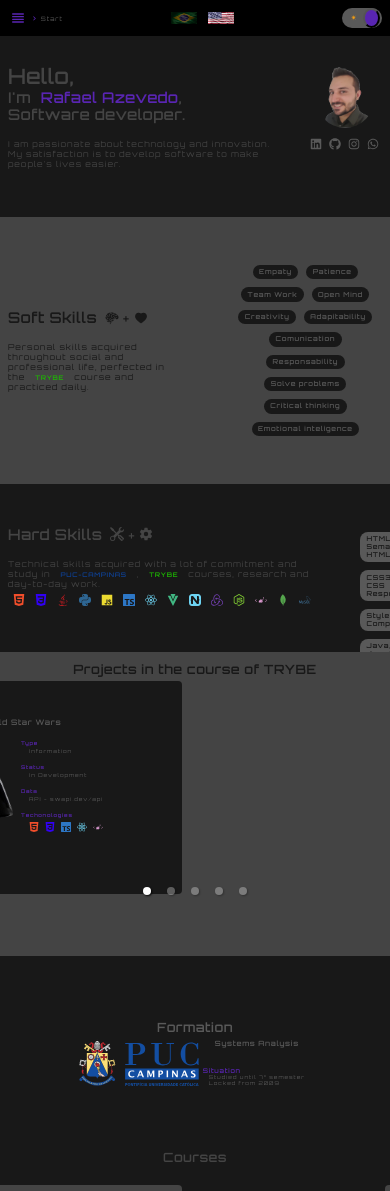
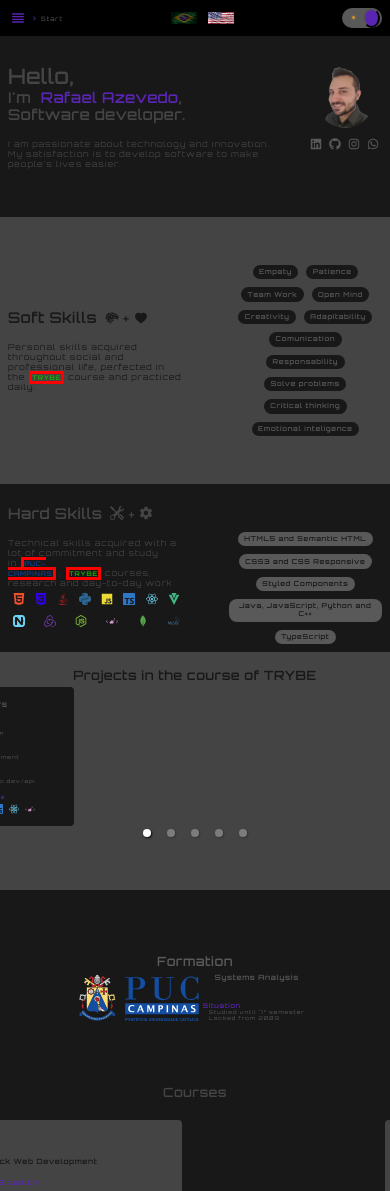
Before and after one commit to RafaelBiatoAzevedo/portifolio-Rafael-Azevedo, a React (Create React App) app: page / in a window 390 px wide. Shown: the top 1191 px of the page. Built offline with nearby package versions, Linux system fonts and the light colour scheme.

Commit message:
feat: new responsive layout

```diff
--- a/src/components/LinksTechnologies/styles.ts
+++ b/src/components/LinksTechnologies/styles.ts
@@ -5,6 +5,10 @@ export const Wrapper = styled.div`
   justify-content: space-between;
 
   width: 100%;
+
+  @media (max-width: ${(p) => p.theme.resolutions.tablet}) {
+    flex-wrap: wrap;
+  }
 `;
 
 export const Link = styled.a`
--- a/src/components/Projects/components/Project/styles.ts
+++ b/src/components/Projects/components/Project/styles.ts
@@ -15,6 +15,11 @@ export const Wrapper = styled.div`
 
   gap: 2rem;
   transition: height 0.8s;
+
+  @media (max-width: ${(p) => p.theme.resolutions.tablet}) {
+    padding: ${(p) => p.theme.spacing.sm} 0px;
+    width: 40%;
+  }
 `;
 
 export const WrapperTitle = styled.div`
--- a/src/components/Projects/styles.ts
+++ b/src/components/Projects/styles.ts
@@ -14,6 +14,7 @@ export const Wrapper = styled.div`
   gap: 1rem;
 
   @media (max-width: ${(p) => p.theme.resolutions.celphone}) {
-    padding: 10px;
+    padding: ${(p) => p.theme.spacing.md} ${(p) => p.theme.spacing.md}
+      ${(p) => p.theme.spacing.xxs} ${(p) => p.theme.spacing.md};
   }
 `;
--- a/src/components/Skills/styles.ts
+++ b/src/components/Skills/styles.ts
@@ -31,6 +31,7 @@ export const Wrapper = styled.div<TWrapperProps>`
   }
 
   > div:last-child > div {
+    text-align: center;
     border-radius: 2rem;
     background-color: ${(p) =>
       p.isSoftSkills ? p.theme.colors.primary : p.theme.colors.tertiary};
@@ -72,7 +73,8 @@ export const Link = styled.a<TLinkProps>`
   color: ${(p) => p.textColor};
   font-weight: bold;
   font-size: 1.5rem;
-  margin: 0 10px;
+  margin: 0 1rem;
+  border: solid red;
 `;
 
 type TTextMessageProps = {
```
